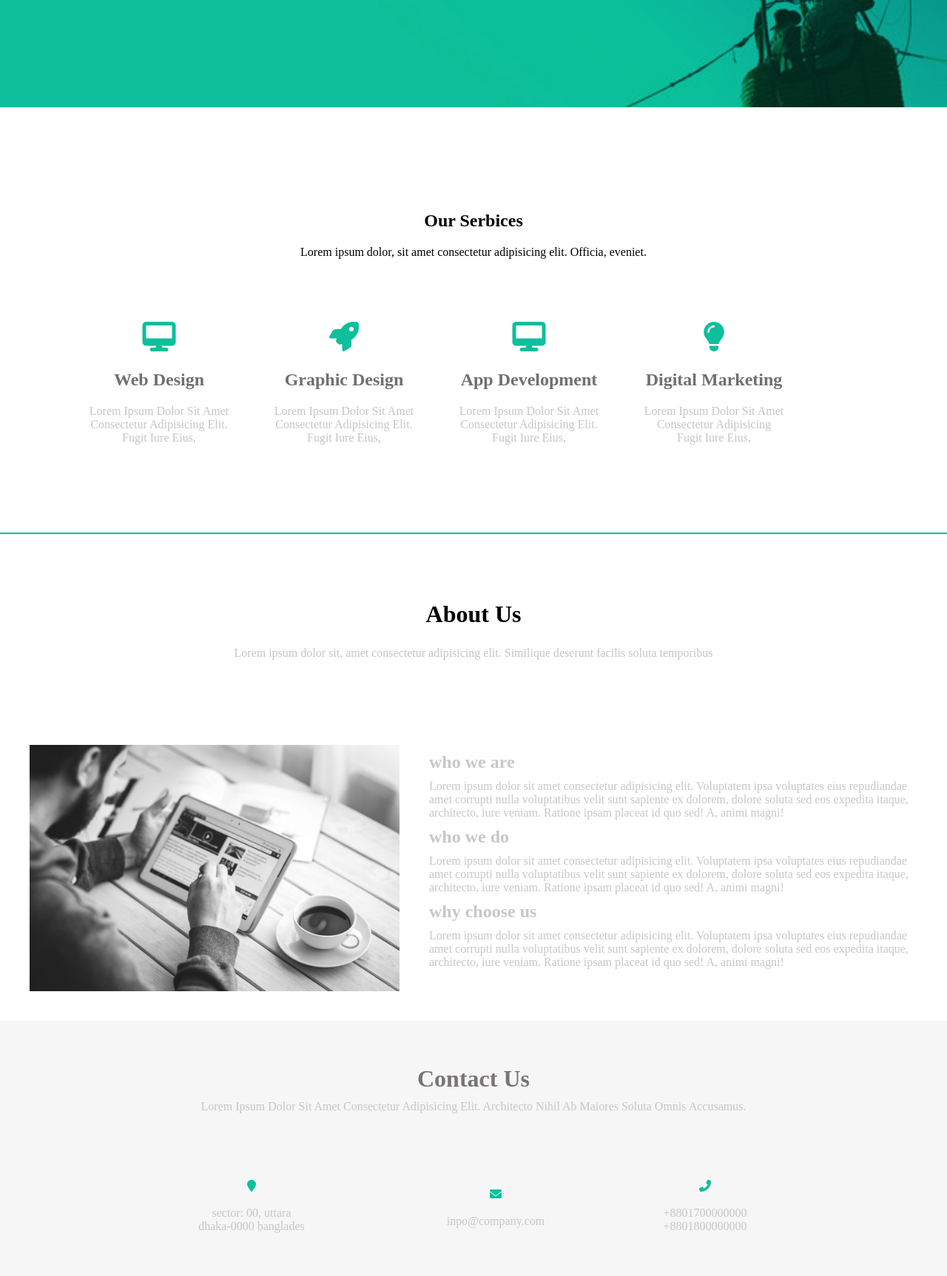
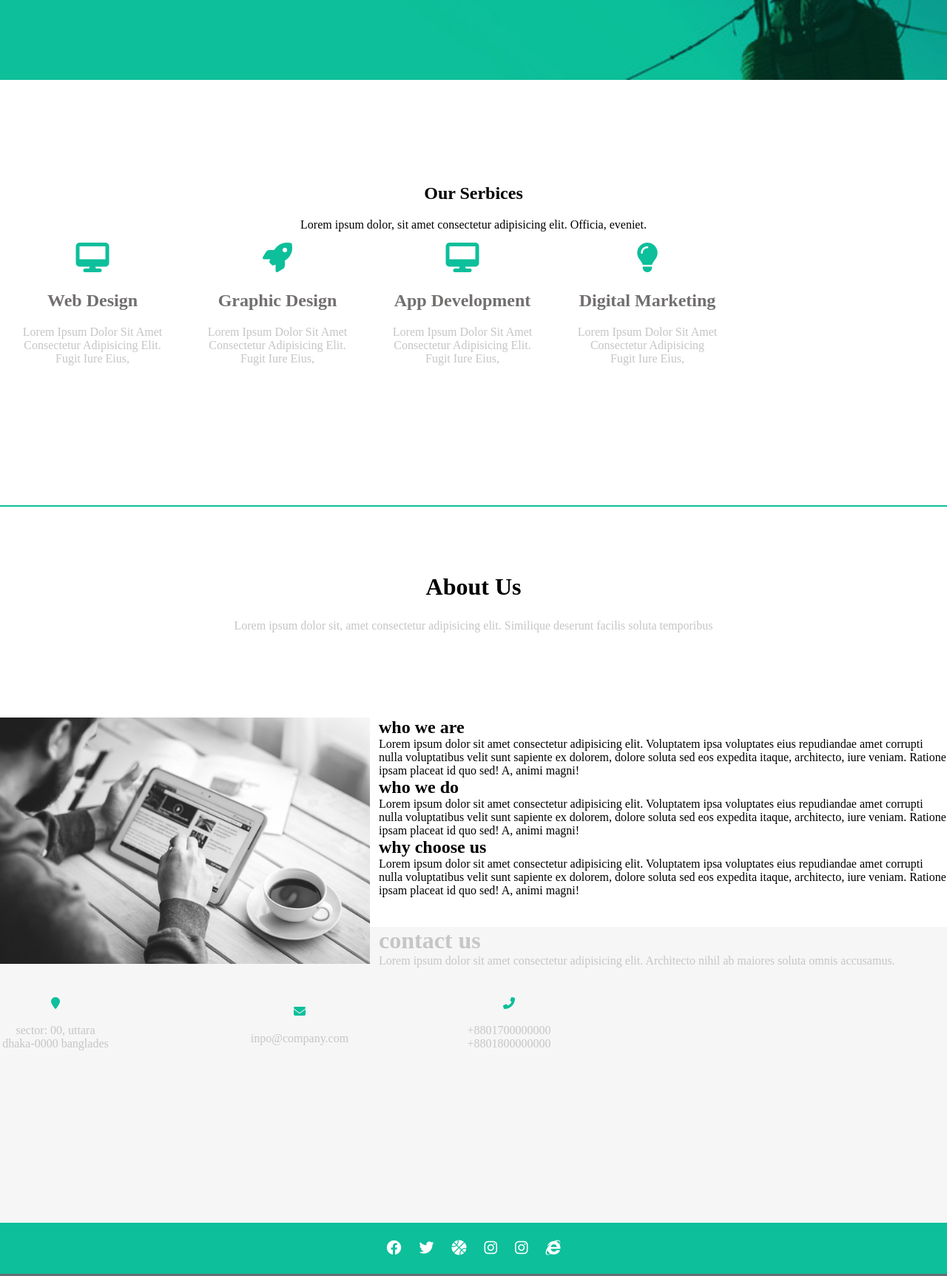
Before and after one commit to mahfujur90/assignment-27, a plain HTML site: page index.html in a window 1280 px wide. Shown: the part 372-2097 px from the top of the page at 74% size. Drawn offline with Linux system fonts and the light colour scheme.

Commit message:
Update index.html

```diff
--- a/index.html
+++ b/index.html
@@ -10,10 +10,10 @@
     <link rel="stylesheet" href="./responsive.css">
 </head>
 <body>
+     <!-- header -->
+        <div class="header-menu">
 
-        <div class="header-menu folat">
-            <!-- header -->
-            <div class="fix-widht">
+            <div class="fix-widht float">
                 <div class="header-left">
                     <h1>LFWF Academy</h1>
                 </div>
@@ -39,26 +39,26 @@
         </div>
         <!-- service -->
         <div class="serbices">
-        <div class="serbic fix-widht">
+        <div class="serbic ">
             <h2>our serbices</h2>
             <p class="p">Lorem ipsum dolor, sit amet consectetur adipisicing elit. Officia, eveniet.</p>
-            <div class="surb folat">
+            <div class="surb folat fix-widht">
                 <div class="div1">
                     <i class="fa-sharp fa-solid fa-desktop"></i>
                     <h1>web design</h1>
                     <p>Lorem ipsum dolor sit amet <br> consectetur  adipisicing elit. <br> Fugit iure eius, </p>
                 </div>
-                <div class="div2 div1">
+                <div class="surb-div2 div1">
                     <i class="fa-sharp fa-solid fa-rocket"></i>
                     <h1>graphic design</h1>
                     <p>Lorem ipsum dolor sit amet <br> consectetur adipisicing elit. <br> Fugit iure eius, </p>
                 </div>
-                <div class="div3 div1">
+                <div class="surb-div3 div1">
                     <i class="fa-sharp fa-solid fa-desktop"></i>
                     <h1>app development</h1>
                     <p>Lorem ipsum dolor sit amet <br> consectetur adipisicing elit. <br> Fugit iure eius, </p>
                 </div>
-                <div class="div4 div1">
+                <div class="surb-div4 div1">
                     <i class="fa-sharp fa-solid fa-lightbulb"></i>
                     <h1>digital marketing</h1>
                     <p>Lorem ipsum
@@ -72,38 +72,40 @@
         <h1>about us </h1>
         <p>Lorem ipsum dolor sit, amet consectetur adipisicing elit. Similique deserunt  facilis soluta temporibus </p>
     </div>
-    <div class="contact folat">
-        <div class="fixd-width">
+    <div class="about-content ">
+        <div class="fix-widht float">
             <div class="img">
                 <img src="about.jpg" alt="">
             </div>
-            <div class="contact2">
+         <div class="main-about-content">
+            <div class="about-content-right">
                 <h2> who we are </h2>
                 <p>Lorem ipsum dolor sit amet consectetur adipisicing elit. Voluptatem ipsa voluptates eius repudiandae amet corrupti nulla voluptatibus velit sunt sapiente ex dolorem, dolore soluta sed eos expedita itaque, architecto, iure veniam. Ratione ipsam placeat id quo sed! A, animi magni!</p>
 
 
             </div>
-            <div class="contact2 contact3">
+            <div class="about-content-right contact3">
                 <h2> who we do</h2>
                 <p>Lorem ipsum dolor sit amet consectetur adipisicing elit. Voluptatem ipsa voluptates eius repudiandae amet corrupti nulla voluptatibus velit sunt sapiente ex dolorem, dolore soluta sed eos expedita itaque, architecto, iure veniam. Ratione ipsam placeat id quo sed! A, animi magni!</p>
 
 
             </div>
-            <div class="contact2 contact4">
+            <div class="about-content-right contact4">
                 <h2>why choose us</h2>
                 <p>Lorem ipsum dolor sit amet consectetur adipisicing elit. Voluptatem ipsa voluptates eius repudiandae amet corrupti nulla voluptatibus velit sunt sapiente ex dolorem, dolore soluta sed eos expedita itaque, architecto, iure veniam. Ratione ipsam placeat id quo sed! A, animi magni!</p>
 
             </div>
+         </div>
 
         </div>
     </div>
 
-         <div class="section">
-            <div class="main-section">
-            <div class="section1">
+         <div class="section ">
+            <div class="header-section">
                 <h1>contact us</h1>
                 <p>Lorem ipsum dolor sit amet consectetur adipisicing elit. Architecto nihil ab maiores soluta omnis accusamus.</p>
             </div>
+            <div class="main-section fix-widht float">
             <div class="section2">
                 <i class="fa-sharp fa-solid fa-location-pin"></i>
                 <p>sector: 00, uttara </p>
@@ -121,8 +123,8 @@
 
         </div>
         </div>
-        <!-- contact -->
-        <div class="footer-menu">
+        <!-- fooer-section -->
+        <div class="footer-menu ">
             <ul>
                 <li><a href="#">
                     <i class="fa-brands fa-facebook"></i></a>
@@ -150,3 +152,4 @@
 
 </body>
 </html>
+</html>
```
